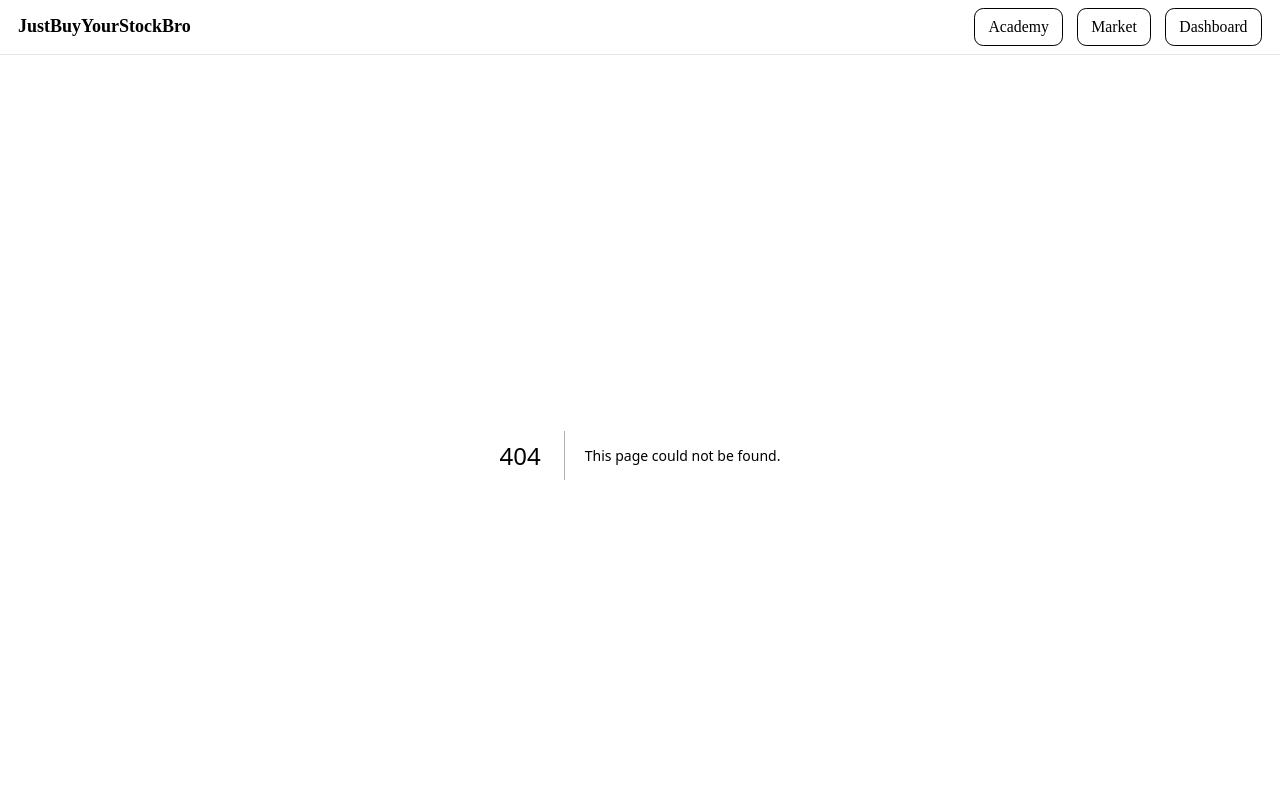
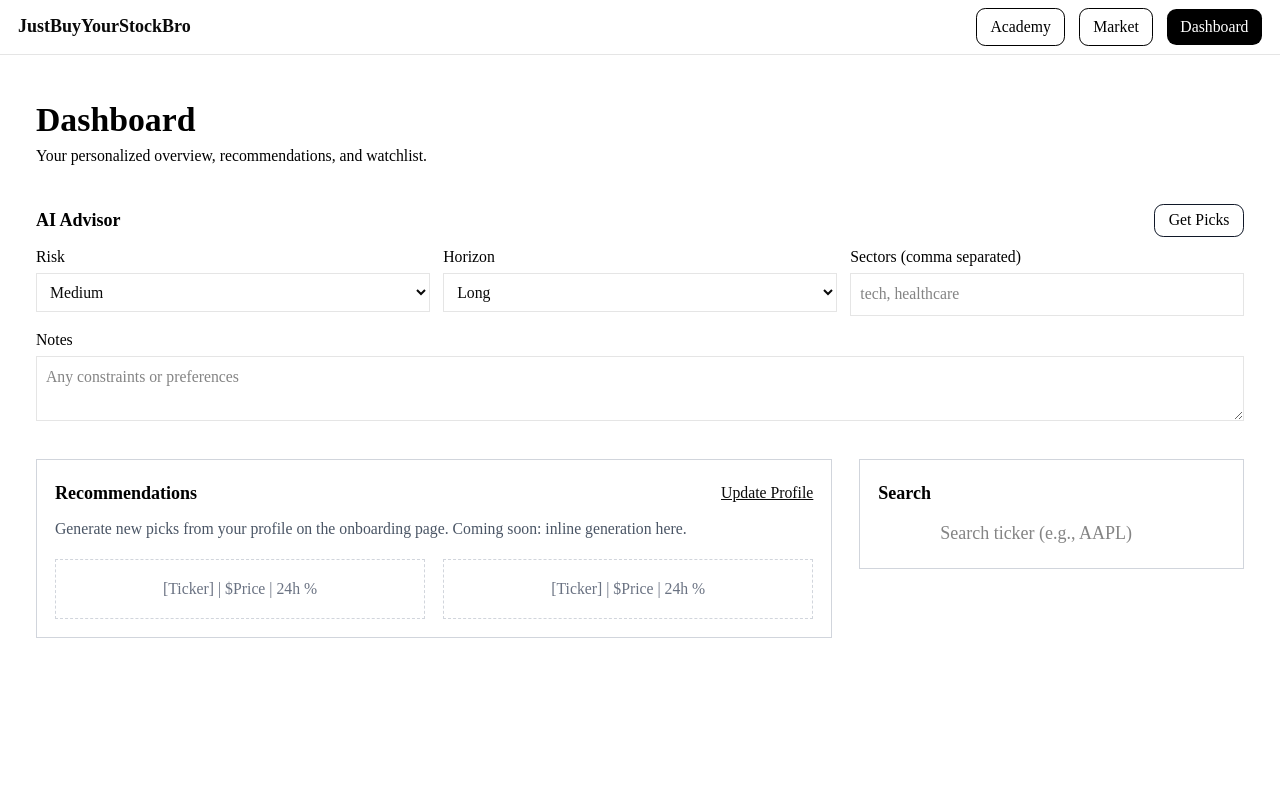
Before and after one commit to byao-cmd-uywefgmnabf323/justbuyyourstockbro, a Next.js app in the folder my-app/: page /dashboard in a window 1280 px wide. Before the commit this address had no page. Shown: the top 800 px of the page. Built offline with nearby package versions, Linux system fonts and the light colour scheme.

Commit message:
refactor: Reorganize routes for Dashboard and Market pages

```diff
--- /dev/null
+++ b/my-app/app/dashboard/page.tsx
@@ -0,0 +1,33 @@
+"use client";
+import React from "react";
+import AIAdvisor from "@/components/AIAdvisor";
+import Recommendations from "@/components/Recommendations";
+import StockSearch from "@/components/StockSearch";
+
+export default function HomePage() {
+  return (
+    <main className="min-h-screen py-10 bg-background">
+      <div className="w-full max-w-laptop mx-auto px-4">
+        <header className="mb-8">
+          <h1 className="text-3xl font-bold text-black">Dashboard</h1>
+          <p className="text-sm text-black mt-1">Your personalized overview, recommendations, and watchlist.</p>
+        </header>
+
+        <div className="space-y-6">
+          <AIAdvisor />
+          <div className="grid grid-cols-1 lg:grid-cols-3 gap-6 items-start">
+            <div className="lg:col-span-2">
+              <Recommendations />
+            </div>
+            <div className="lg:col-span-1">
+              <section className="border border-gray-300 bg-white p-4">
+                <h2 className="font-semibold text-black mb-2">Search</h2>
+                <StockSearch />
+              </section>
+            </div>
+          </div>
+        </div>
+      </div>
+    </main>
+  );
+}
--- a/my-app/app/page.tsx
+++ b/my-app/app/page.tsx
@@ -1,33 +1,14 @@
 "use client";
-import React from "react";
-import AIAdvisor from "@/components/AIAdvisor";
-import Recommendations from "@/components/Recommendations";
-import StockSearch from "@/components/StockSearch";
+
+import { useEffect } from 'react';
+import { useRouter } from 'next/navigation';
 
 export default function HomePage() {
-  return (
-    <main className="min-h-screen py-10 bg-background">
-      <div className="w-full max-w-laptop mx-auto px-4">
-        <header className="mb-8">
-          <h1 className="text-3xl font-bold text-black">Dashboard</h1>
-          <p className="text-sm text-black mt-1">Your personalized overview, recommendations, and watchlist.</p>
-        </header>
+  const router = useRouter();
 
-        <div className="space-y-6">
-          <AIAdvisor />
-          <div className="grid grid-cols-1 lg:grid-cols-3 gap-6 items-start">
-            <div className="lg:col-span-2">
-              <Recommendations />
-            </div>
-            <div className="lg:col-span-1">
-              <section className="border border-gray-300 bg-white p-4">
-                <h2 className="font-semibold text-black mb-2">Search</h2>
-                <StockSearch />
-              </section>
-            </div>
-          </div>
-        </div>
-      </div>
-    </main>
-  );
+  useEffect(() => {
+    router.replace('/dashboard');
+  }, [router]);
+
+  return null; // Render nothing while redirecting
 }
--- a/my-app/components/HeaderClient.tsx
+++ b/my-app/components/HeaderClient.tsx
@@ -23,14 +23,14 @@ export default function HeaderClient() {
             Academy
           </Link>
           <Link
-            href="/recommend"
-            className={clsx(navLinkClasses, pathname === '/recommend' ? activeClasses : inactiveClasses)}
+            href="/market"
+            className={clsx(navLinkClasses, pathname === '/market' ? activeClasses : inactiveClasses)}
           >
             Market
           </Link>
           <Link
-            href="/"
-            className={clsx(navLinkClasses, pathname === '/' ? activeClasses : inactiveClasses)}
+            href="/dashboard"
+            className={clsx(navLinkClasses, pathname === '/dashboard' ? activeClasses : inactiveClasses)}
           >
             Dashboard
           </Link>
```
Also changed, not shown: my-app/app/market/page.tsx (renamed from my-app/app/recommend/page.tsx).
